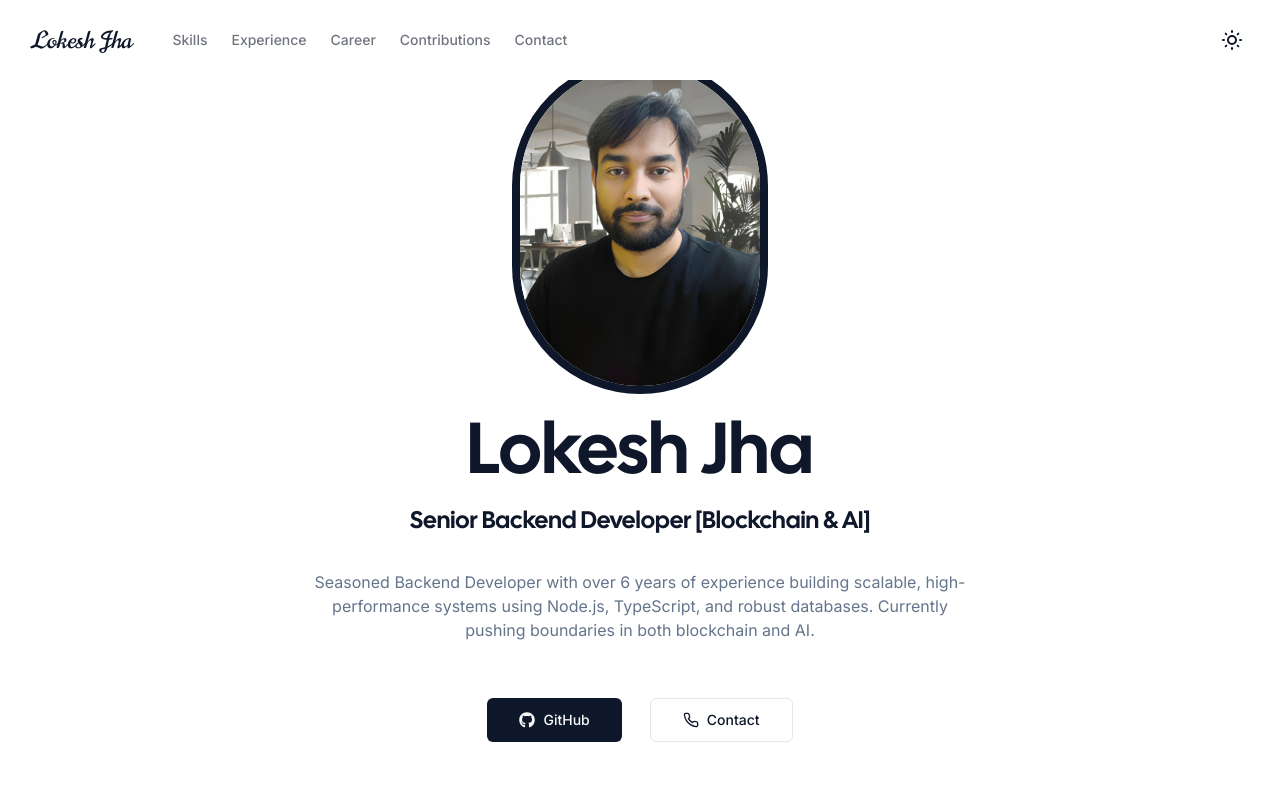
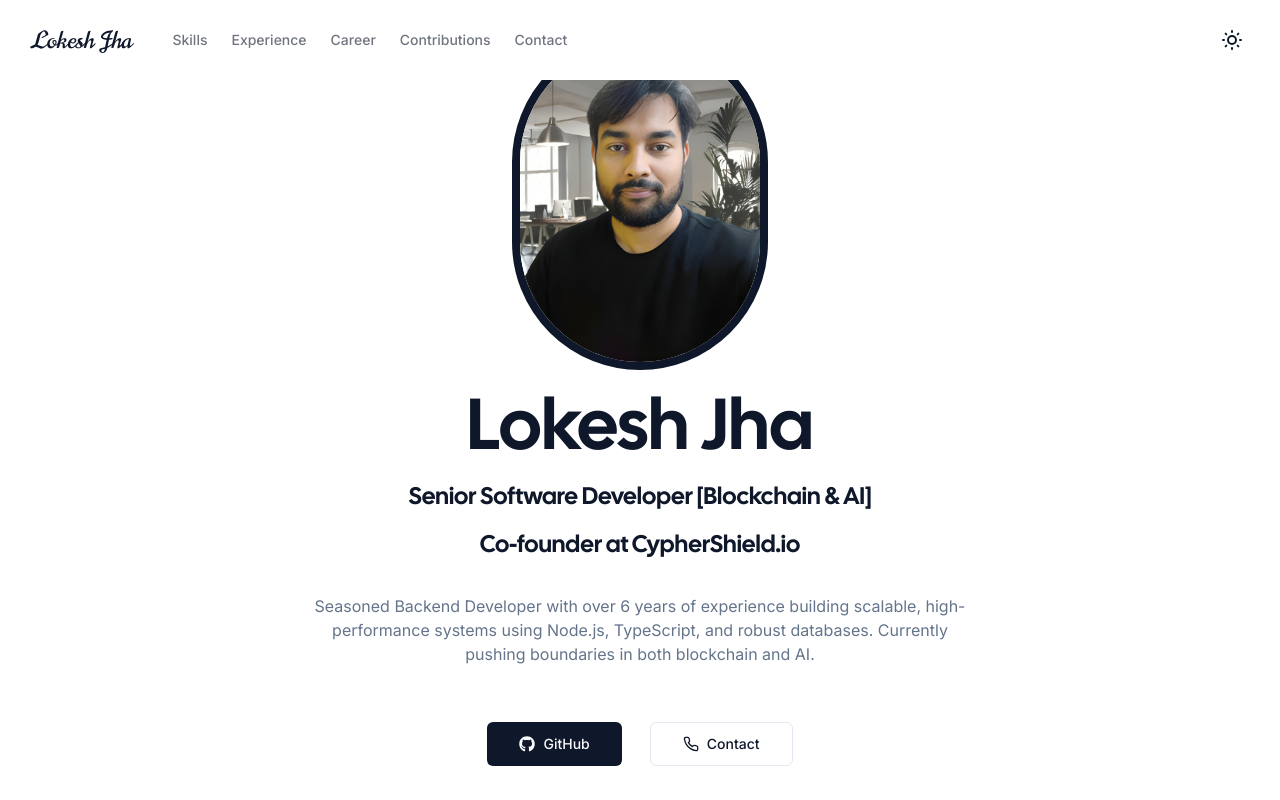
Before and after one commit to lokesh1jha/lokeshjha_portfolio, a Next.js app: page / in a window 1280 px wide. Shown: the top 800 px of the page. Built offline with nearby package versions, Linux system fonts and the light colour scheme.

Commit message:
chore: update dependencies for @sendgrid/mail and postcss

```diff
--- a/app/(root)/page.tsx
+++ b/app/(root)/page.tsx
@@ -93,7 +93,14 @@ export default function IndexPage() {
             delay={0.4}
             className="font-heading text-base sm:text-xl md:text-xl lg:text-2xl"
           >
-            Senior Backend Developer [Blockchain & AI]
+            Senior Software Developer [Blockchain & AI]
+          </AnimatedText>
+          <AnimatedText
+            as="h3"
+            delay={0.4}
+            className="font-heading text-base sm:text-xl md:text-xl lg:text-2xl"
+          >
+            Co-founder at {"CypherShield.io"}
           </AnimatedText>
           <div className="mt-4 max-w-[42rem] text-center">
             <p className="leading-normal text-muted-foreground text-sm sm:text-base">
--- a/components/contact/github-redirect-card.tsx
+++ b/components/contact/github-redirect-card.tsx
@@ -34,7 +34,7 @@ export default function GithubRedirectCard() {
       </CardContent>
       <CardFooter className="px-8 pb-8 pt-0">
         <Link
-          href={"https://github.com/lokesh1jha/minimal-next-portfolio"}
+          href={"https://github.com/lokesh1jha/lokeshjha_portfolio"}
           target="_blank"
           className={cn(
             buttonVariants({ variant: "outline" }),
--- a/package.json
+++ b/package.json
@@ -19,7 +19,7 @@
     "@radix-ui/react-tabs": "^1.0.4",
     "@radix-ui/react-toast": "^1.1.4",
     "@radix-ui/react-tooltip": "^1.0.6",
-    "@sendgrid/mail": "^7.7.0",
+    "@sendgrid/mail": "^8.1.5",
     "@tailwindcss/line-clamp": "^0.4.4",
     "@types/node": "20.4.5",
     "@types/react": "18.2.18",
@@ -35,7 +35,7 @@
     "next": "^14.1.0",
     "next-themes": "^0.2.1",
     "nodemailer": "^6.9.4",
-    "postcss": "8.4.27",
+    "postcss": "^8.5.6",
     "react": "^18.2.0",
     "react-dom": "^18.2.0",
     "react-hook-form": "^7.45.4",
```
Also changed, not shown: 1 other file (tests, documents, lock files or other folders).
